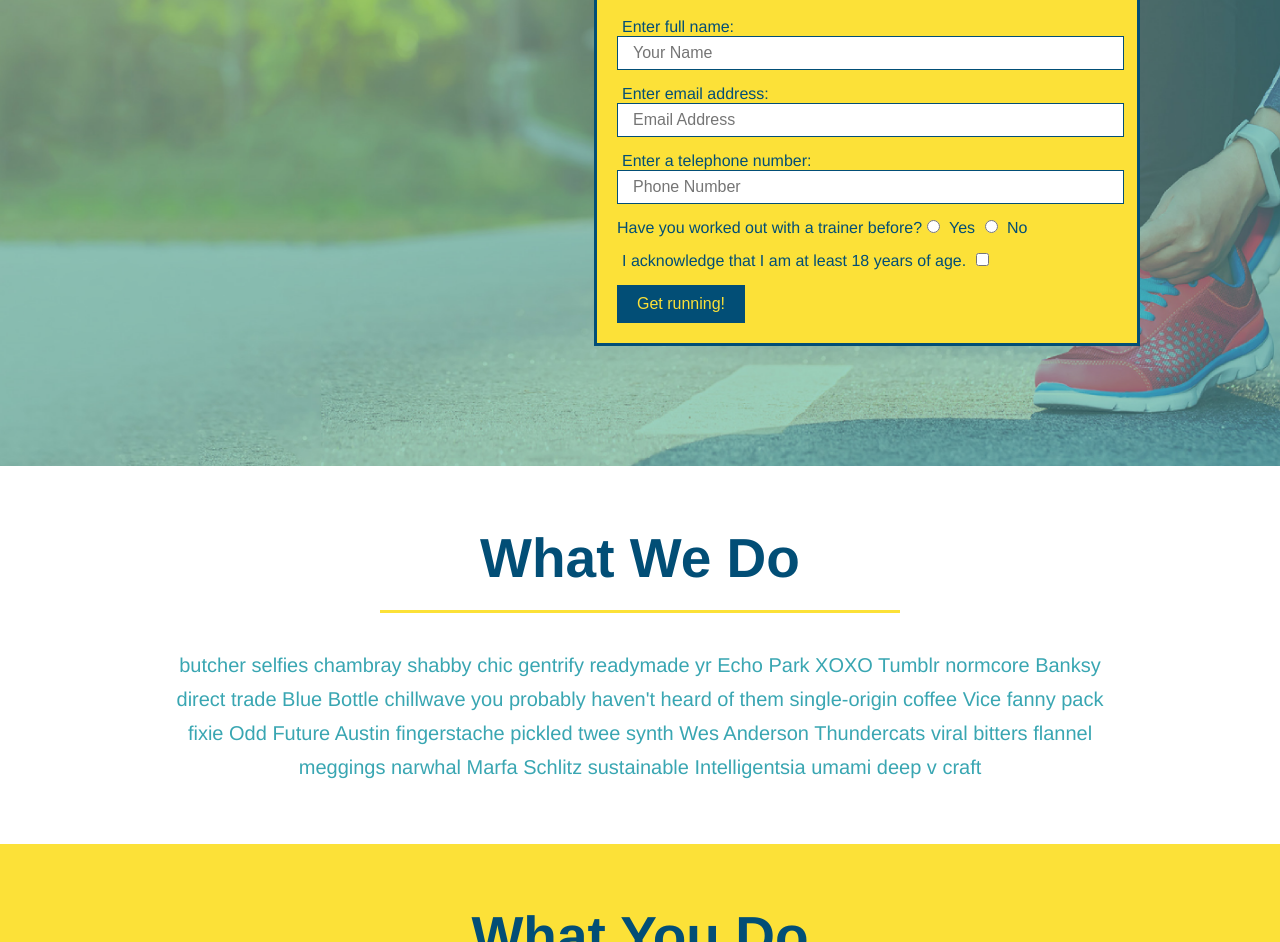
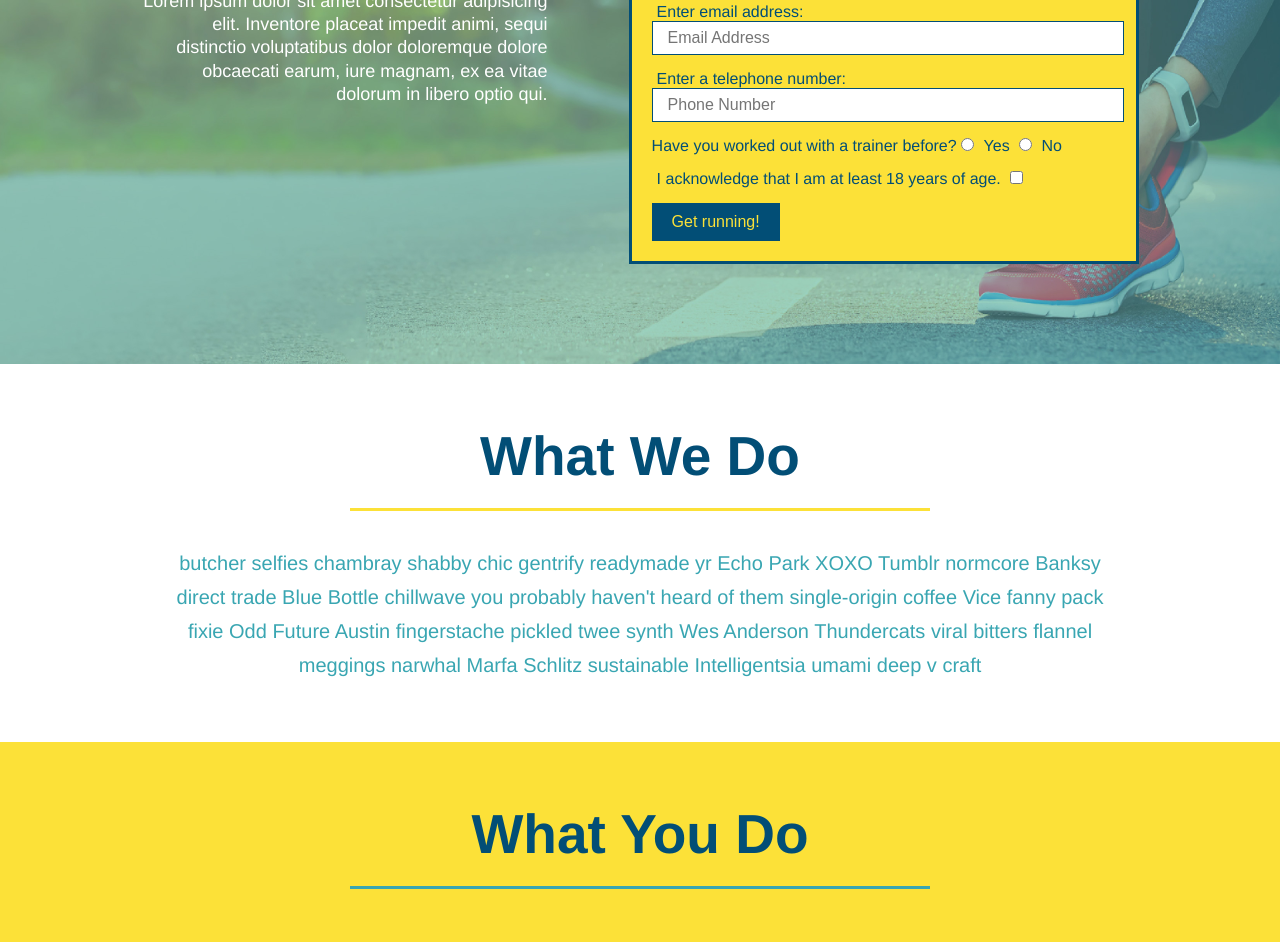
Before and after one commit to Nickhill2380/run-buddy, a plain HTML site: page index.html in a window 1280 px wide. Shown: the part 336-1278 px from the top of the page. Drawn offline with Linux system fonts and the light colour scheme.

Commit message:
added a flexbox class

```diff
--- a/assets/css/style.css
+++ b/assets/css/style.css
@@ -81,22 +81,35 @@ section {
     /* Hero Style Start */
 .hero {
         background-image: url("../images/hero-bg.jpg");
-        height: 600px;
         background-size: cover;
         background-position: center;
-        position: relative;
+        display: flex;
+        justify-content: center;
+        flex-wrap: wrap;
     }
 
+.hero-cta{
+    width: 35%;
+    text-align: right;
+    margin: 3.5%;
+    color: #fff;
+    font-size: 18px;
+    line-height: 1.3;
+}
+
+.hero-cta h2{
+    font-style: italic;
+    font-size: 55px;
+    color: #fce138;
+}
 
 .hero-form {
     border: solid 3px #024e76;
     background-color: #fce138;
     padding: 20px;
-    width: 500px;
     color: #024e76;
-    position: absolute;
-    bottom: 120px;
-    right: 140px;
+    width: 40%;
+    margin: 3.5%;
 }
 
 .hero-form h3{
@@ -132,30 +145,27 @@ section {
 
     /* Hero Style End */
 
-.intro{
-    text-align:center;
-}
-
 .intro p{
     line-height: 1.7;
     color: #39a6b2;
     width: 80%;
     font-size: 20px;
     margin: 0 auto;
+    text-align: center;
 }
 
 .steps{
-    text-align: center;
     background: #fce138;
 }
 
 .section-title{
     font-size: 55px;
     color: #024e76;
-    margin-bottom: 35px;
-    padding: 0 100px 20px 100px;
-    display: inline-block;
     border-bottom: 3px solid;
+    padding-bottom: 20px;
+    text-align: center;
+    margin: 0 auto 35px auto;
+    width: 50%;
 }
 
 .primary-border {
@@ -188,10 +198,6 @@ section {
 
 .steps span{
     font-size: 38px;
-}
-
-.trainers {
-    text-align: center;
 }
 
 .trainer {
@@ -239,7 +245,6 @@ section {
 
 /*REACH OUT STYLES START */
 .contact {
-    text-align: center;
     background: #024e76;
   }
 
@@ -278,3 +283,7 @@ section {
 }
 
 /* REACH OUT STYLES END */
+
+.flex-row {
+    display: flex;
+}
--- a/index.html
+++ b/index.html
@@ -72,16 +72,21 @@
 
         <!--"what we do" section"-->
         <section id="what-we-do" class="intro">
+            <div class= "flex-row">
             <h2 class="section-title primary-border">What We Do</h2>
+            </div>
+            <div class= "flex-row">
             <p>
                 butcher selfies chambray shabby chic gentrify readymade yr Echo Park XOXO Tumblr normcore Banksy direct trade Blue Bottle chillwave you probably haven't heard of them single-origin coffee Vice fanny pack fixie Odd Future Austin fingerstache pickled twee synth Wes Anderson Thundercats viral bitters flannel meggings narwhal Marfa Schlitz sustainable Intelligentsia umami deep v craft
             </p>
+            </div>
         </section>
 
         <!--"what you do" section-->
         <section id="what-you-do" class="steps">
+            <div class= "flex-row">
             <h2 class="section-title secondary-border">What You Do</h2>
-
+            </div>
             <div>
                 <!-- insert this img element -->
                 <img src="./assets/images/step-1.svg" alt="" />
@@ -110,9 +115,11 @@
 
         <!--"meet the trainers" section-->
         <section id="your-trainers" class="trainers">
+            <div class= "flex-row">
             <h2 class="section-title primary-border">
                 Meet The Trainers
             </h2>
+            </div>
             <article class="trainer">
                 <img src="./assets/images/trainer-1.jpg" alt="Arron Stephens in his workout clothes, ready to pump iron" />
                 <div class="trainer-bio text-left">
@@ -153,7 +160,9 @@
 
         <!--"reach out " section-->
         <section id="reach-out" class="contact">
+            <div class= "flex-row">
             <h2 class="section-title secondary-border">Reach Out</h2>
+            </div>
             <div class="contact-info">
                 <iframe
                     src="https://www.google.com/maps/embed?pb=!1m18!1m12!1m3!1d3145.989111993659!2d-120.42490328464429!3d37.95404020959812!2m3!1f0!2f0!3f0!3m2!1i1024!2i768!4f13.1!3m3!1m2!1s0x8090c46e315aaf1b%3A0xb32d2fcd2023b726!2sMain%20St%2C%20Jamestown%2C%20CA%2095327!5e0!3m2!1sen!2sus!4v1602545006957!5m2!1sen!2sus"
```
